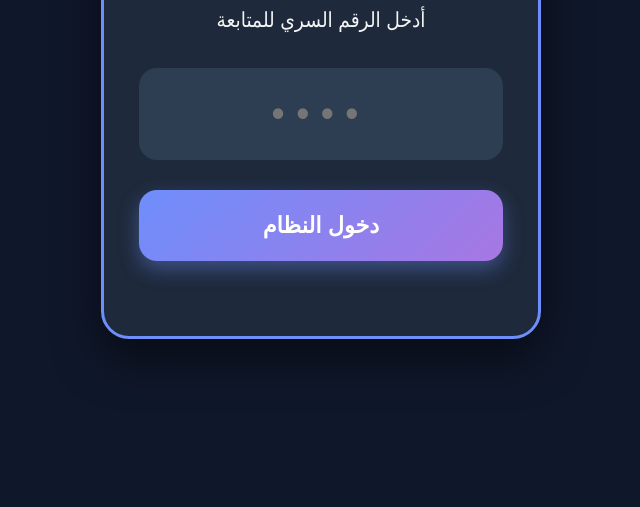
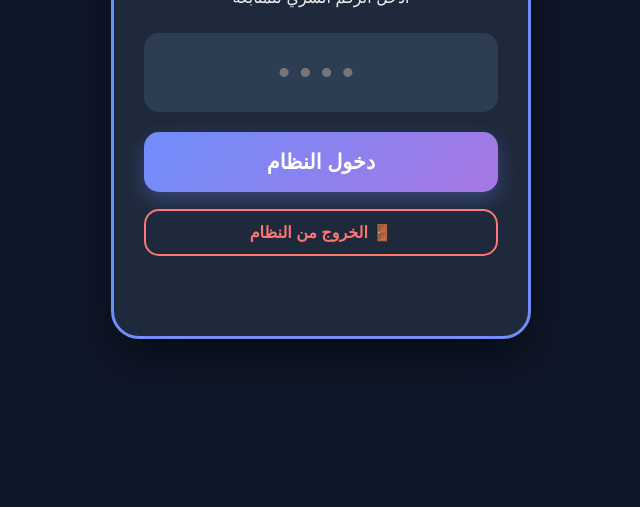
Before and after one commit to mokshmoksh56-eng/farah-app, a plain HTML site: page login.html in a window 1280 px wide. Shown: the part 293-800 px from the top of the page, without its empty margins (319-959 px from the left). Drawn offline with Linux system fonts and the light colour scheme.

Commit message:
Update login.html

```diff
--- a/login.html
+++ b/login.html
@@ -6,13 +6,22 @@
     <title>دخول نظام أزيماء</title>
     <style>
         body { font-family: 'Segoe UI', Tahoma, sans-serif; background: #0f172a; display: flex; justify-content: center; align-items: center; height: 100vh; margin: 0; color: white; padding: 10px; box-sizing: border-box; }
-        .login-box { background: #1e293b; padding: 50px 35px; border-radius: 28px; box-shadow: 0 20px 45px rgba(0,0,0,0.5); text-align: center; border: 3px solid #6e8efb; width: 100%; max-width: 440px; box-sizing: border-box; }
-        h2 { font-size: 2.6rem; margin-top: 0; margin-bottom: 15px; letter-spacing: 1px; }
-        p { font-size: 1.3rem; opacity: 0.95; margin-bottom: 35px; }
-        input { padding: 22px; width: 100%; border-radius: 18px; border: 3px solid transparent; margin-bottom: 30px; font-size: 36px; text-align: center; letter-spacing: 12px; -webkit-text-security: disc; background: #2d3d52; color: white; box-sizing: border-box; outline: none; transition: 0.2s; font-weight: bold; }
+        .login-box { background: #1e293b; padding: 40px 30px; border-radius: 28px; box-shadow: 0 20px 45px rgba(0,0,0,0.5); text-align: center; border: 3px solid #6e8efb; width: 100%; max-width: 420px; box-sizing: border-box; }
+        h2 { font-size: 2.2rem; margin-top: 0; margin-bottom: 10px; letter-spacing: 1px; }
+        p { font-size: 1.1rem; opacity: 0.9; margin-bottom: 25px; }
+        input { padding: 18px; width: 100%; border-radius: 15px; border: 3px solid transparent; margin-bottom: 20px; font-size: 32px; text-align: center; letter-spacing: 10px; -webkit-text-security: disc; background: #2d3d52; color: white; box-sizing: border-box; outline: none; transition: 0.2s; font-weight: bold; }
         input:focus { border-color: #6e8efb; background: #33465e; }
-        button { background: linear-gradient(135deg, #6e8efb, #a777e3); color: white; border: none; padding: 22px; border-radius: 18px; cursor: pointer; font-weight: 800; font-size: 1.4rem; width: 100%; box-shadow: 0 8px 20px rgba(110, 142, 251, 0.4); transition: 0.2s; }
-        #msg { color: #ff7675; margin-top: 25px; font-size: 18px; font-weight: bold; }
+
+        .btn-container { display: flex; flex-direction: column; gap: 12px; }
+
+        .btn-login { background: linear-gradient(135deg, #6e8efb, #a777e3); color: white; border: none; padding: 18px; border-radius: 15px; cursor: pointer; font-weight: 800; font-size: 1.3rem; width: 100%; box-shadow: 0 8px 20px rgba(110, 142, 251, 0.3); transition: 0.2s; }
+        .btn-login:active { transform: scale(0.98); }
+
+        /* زر الخروج الجديد */
+        .btn-exit { background: transparent; color: #ff7675; border: 2px solid #ff7675; padding: 12px; border-radius: 15px; cursor: pointer; font-weight: bold; font-size: 1rem; width: 100%; transition: 0.2s; margin-top: 5px; }
+        .btn-exit:hover { background: rgba(255, 118, 117, 0.1); }
+
+        #msg { color: #ff7675; margin-top: 20px; font-size: 16px; font-weight: bold; min-height: 20px; }
     </style>
 </head>
 <body>
@@ -21,7 +30,12 @@
     <h2>🚀 azemaa pro</h2>
     <p>أدخل الرقم السري للمتابعة</p>
     <input type="text" id="passCode" placeholder="••••" maxlength="4" inputmode="numeric">
-    <button onclick="verify()">دخول النظام</button>
+
+    <div class="btn-container">
+        <button class="btn-login" onclick="verify()">دخول النظام</button>
+        <button class="btn-exit" onclick="confirmAppExit()">🚪 الخروج من النظام</button>
+    </div>
+
     <div id="msg"></div>
 </div>
 
@@ -29,19 +43,22 @@
     import { initializeApp } from "https://www.gstatic.com/firebasejs/10.7.1/firebase-app.js";
     import { getDatabase, ref, get } from "https://www.gstatic.com/firebasejs/10.7.1/firebase-database.js";
 
-    // 1. مسح الجلسة القديمة فوراً عند الوصول لهذه الصفحة لضمان تسجيل خروج حقيقي
+    // تنظيف الجلسة القديمة فوراً
     sessionStorage.removeItem("isAllowed");
 
-    // 2. إدارة زر الرجوع للخروج النهائي من التطبيق
+    // وظيفة زر الخروج الجديد
+    window.confirmAppExit = function() {
+        if(confirm("هل تريد إغلاق azemaa pro بالكامل؟")) {
+            window.close();
+            window.location.replace("about:blank");
+        }
+    };
+
+    // منع الرجوع للخلف (قفل السجل)
     window.history.pushState(null, null, window.location.href);
     window.onpopstate = function() {
         window.history.pushState(null, null, window.location.href);
-        if(confirm("هل تريد إغلاق azemaa pro بالكامل؟")) {
-            // محاولة إغلاق التطبيق
-            window.close();
-            // حل بديل للمتصفحات التي تمنع الإغلاق البرمجي
-            window.location.replace("about:blank");
-        }
+        window.confirmAppExit();
     };
 
     const firebaseConfig = {
@@ -64,15 +81,17 @@
         const msg = document.getElementById('msg');
         if(input.length === 0) { msg.innerText = "يرجى إدخال الرقم أولاً"; return; }
 
+        msg.innerText = "⏳ جاري التحقق...";
+
         try {
             const snapshot = await get(ref(db, 'passcode'));
             if (snapshot.exists()) {
                 if (input == snapshot.val()) {
                     sessionStorage.setItem("isAllowed", "true");
-                    // استخدام replace لضمان عدم العودة لصفحة login عند ضغط "رجوع" من الداخل
                     window.location.replace("index.html");
                 } else {
                     msg.innerText = "الرقم السري خطأ!";
+                    passInput.value = "";
                 }
             }
         } catch (e) {
```
